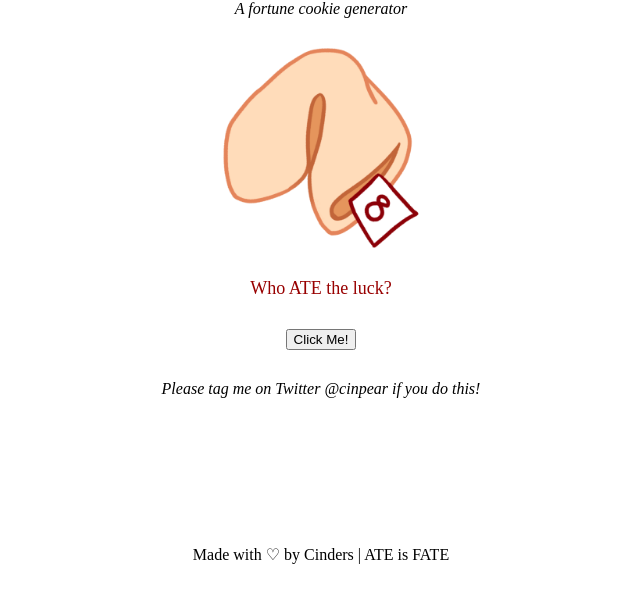
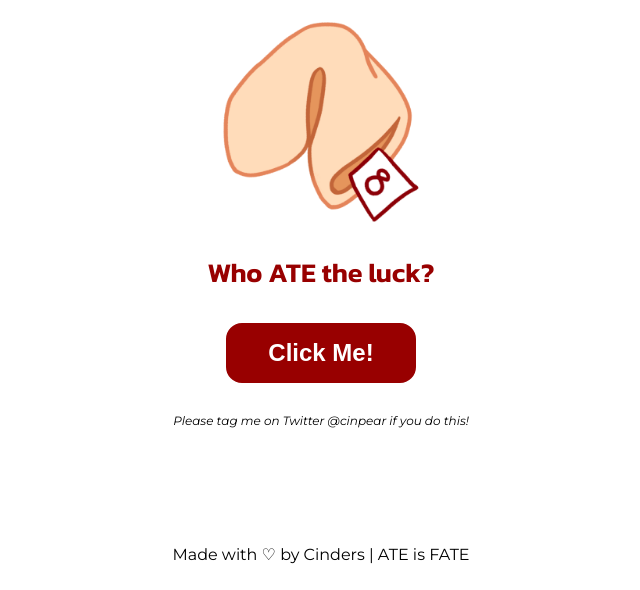
Before and after one commit to cinpear/ate-fortunes, a plain HTML site: page index.html in a window 1280 px wide. Shown: the part 210-800 px from the top of the page, without its empty margins (319-959 px from the left). Drawn offline with Linux system fonts and the light colour scheme.

Commit message:
Update style.css

```diff
--- a/style.css
+++ b/style.css
@@ -1,5 +1,18 @@
+@import url('https://fonts.googleapis.com/css2?family=Kanit:ital,wght@0,100;0,200;0,300;0,400;0,500;0,600;0,700;0,800;0,900;1,100;1,200;1,300;1,400;1,500;1,600;1,700;1,800;1,900&family=Montserrat:ital,wght@0,100..900;1,100..900&display=swap');
+
+body #fortune {
+    font-family: 'Kanit', Times, serif;
+    font-weight: 600;
+    font-size: 27px;
+    width: 500px;
+}
+
+body i {
+    font-size: 12px;
+}
 
 body {
+    font-family: 'Montserrat';
     text-align: center;
     display: flex;
     flex-direction: column;
@@ -32,6 +45,19 @@ h1 {
 button {
     margin-top: 30px;
     margin-bottom: 30px;
+    background-color: #980000;
+    color: white;
+    border: 2px solid #980000;
+    font-size: 24px;
+    padding: 14px 40px;
+    border-radius: 16px;
+    transition-duration: 0.5s;
+    font-family: 'Arial';
+    font-weight: bold;
+}
+
+button:hover {
+    transform: scale(1.08)
 }
 
 #fortune {
```
